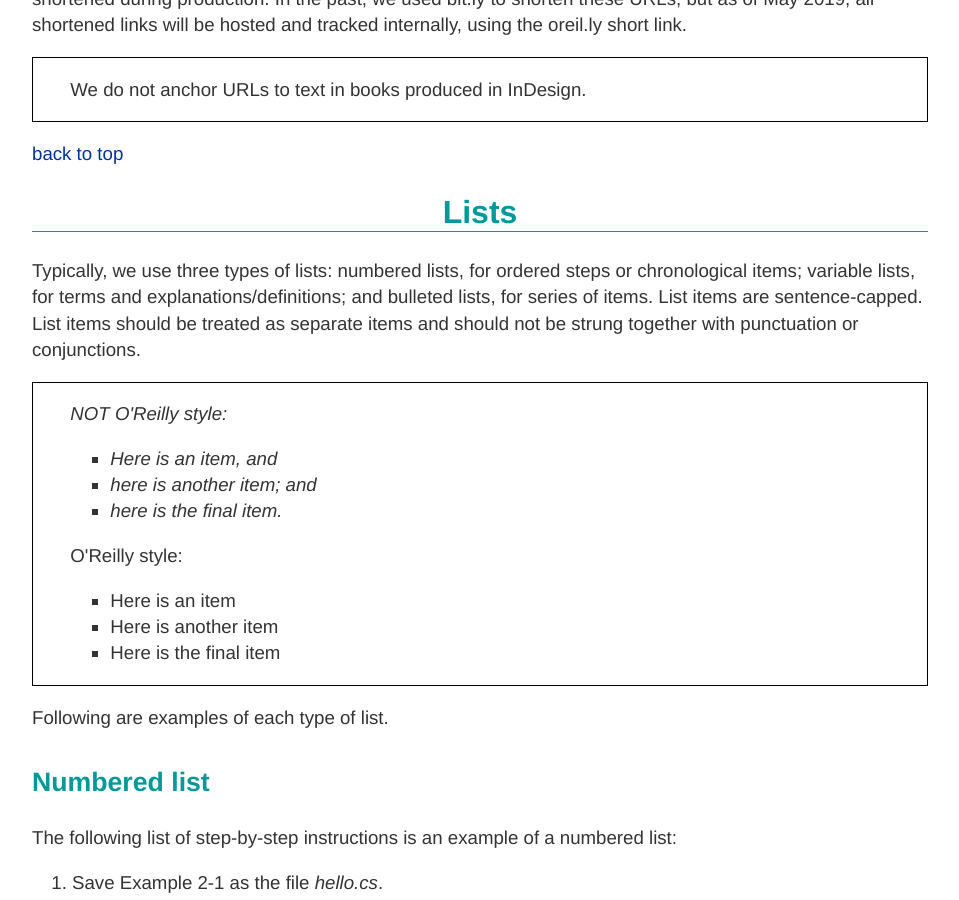
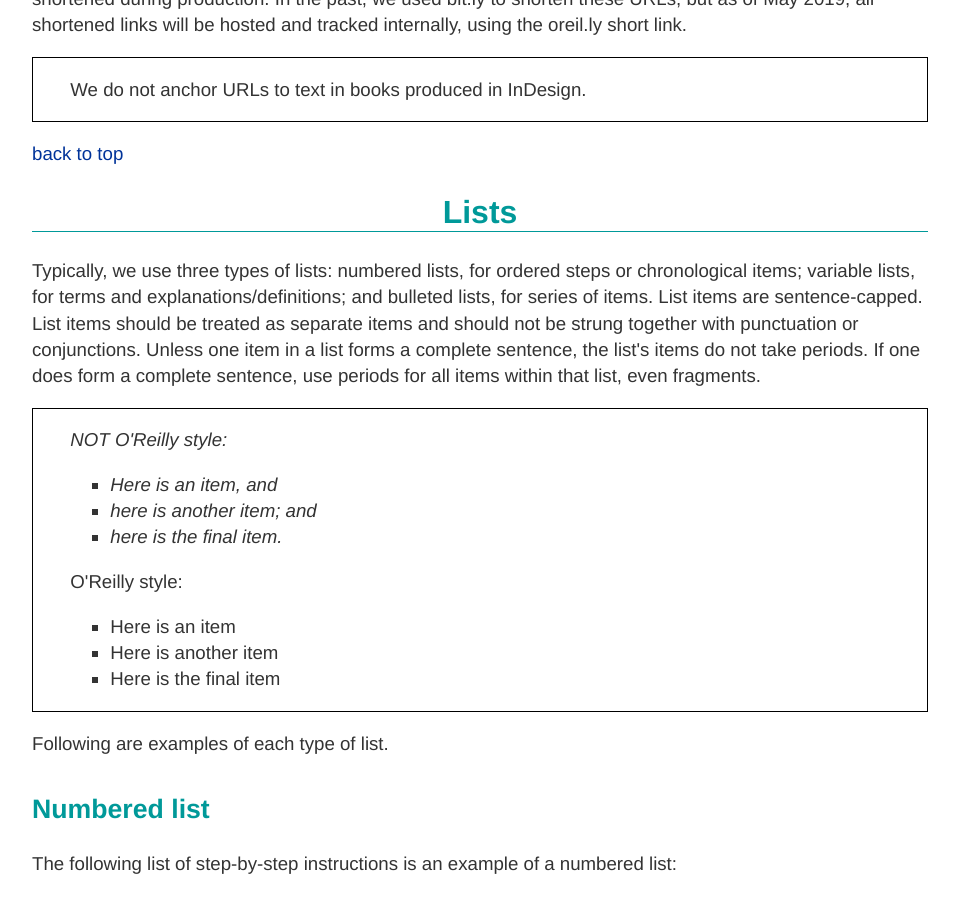
Before and after one commit to oreillymedia/production-resources, a Jekyll site: the page built from styleguide/index.md, in a window 1280 px wide and 900 px high, scrolled down 10271 px. Shown: the whole window, without its empty margins (160-1119 px from the left). Built offline with Jekyll 4.4.1, drawn with Linux system fonts in a browser that asks for light colours; some of the changed text lies outside the part shown.

Commit message:
July updates

```diff
--- a/styleguide/index.md
+++ b/styleguide/index.md
@@ -547,7 +547,9 @@
 <section data-type="sect2" id="lists">
 <h2>Lists</h2>
 
-<p>Typically, we use three types of lists: numbered lists, for ordered steps or chronological items; variable lists, for terms and explanations/definitions; and bulleted lists, for series of items. List items are sentence-capped. List items should be treated as separate items and should not be strung together with punctuation or conjunctions. </p>
+<p>Typically, we use three types of lists: numbered lists, for ordered steps or chronological items; variable lists, for terms and explanations/definitions; and bulleted lists, for series of items. List items are sentence-capped. List items should be treated as separate items and should not be strung together with punctuation or conjunctions. Unless one item in a list forms a complete sentence, the list's items do not take periods. If one does form a complete sentence, use periods for all items within that list, even fragments.</p>
+
+
 
 <div data-type="tip">
 <p><em>NOT O'Reilly style:</em></p>
```
Also changed, not shown: other parts of styleguide/index.md (+0 -2 lines).
